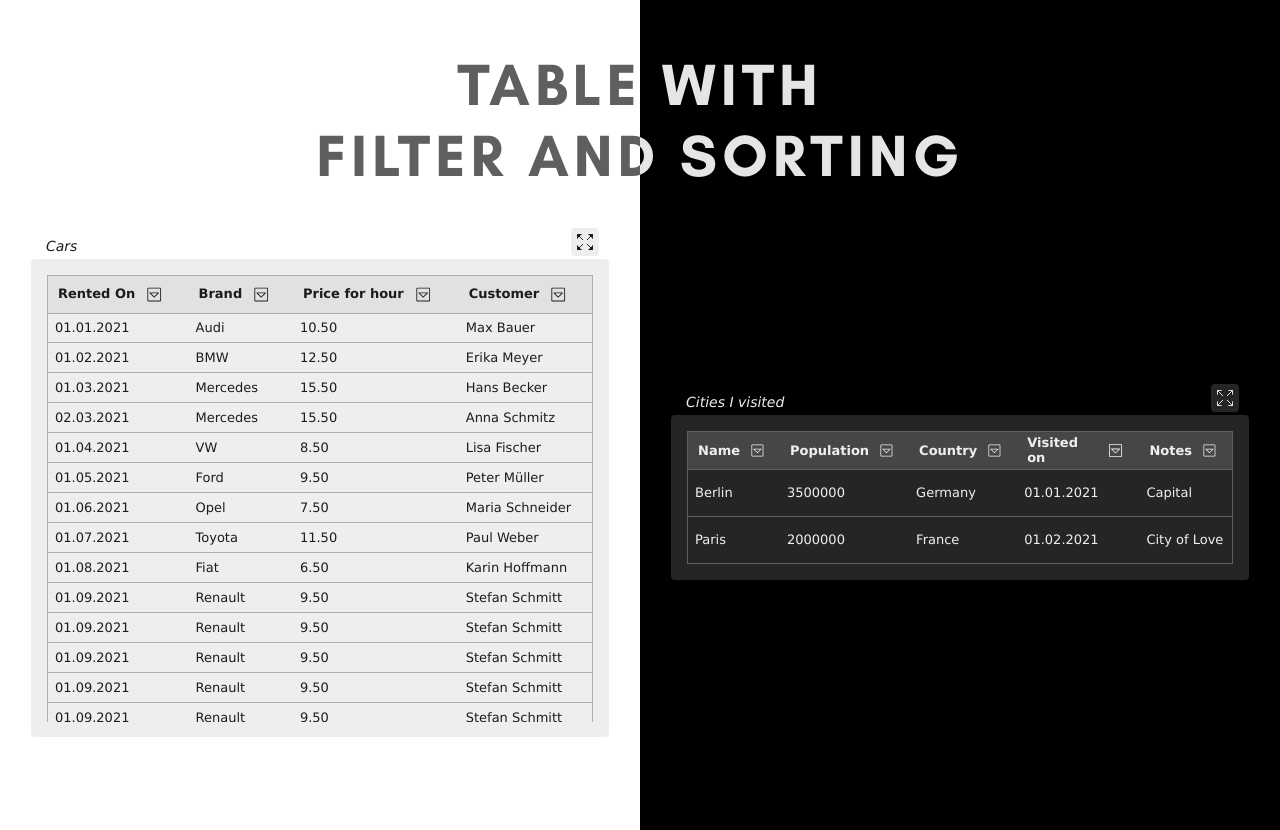
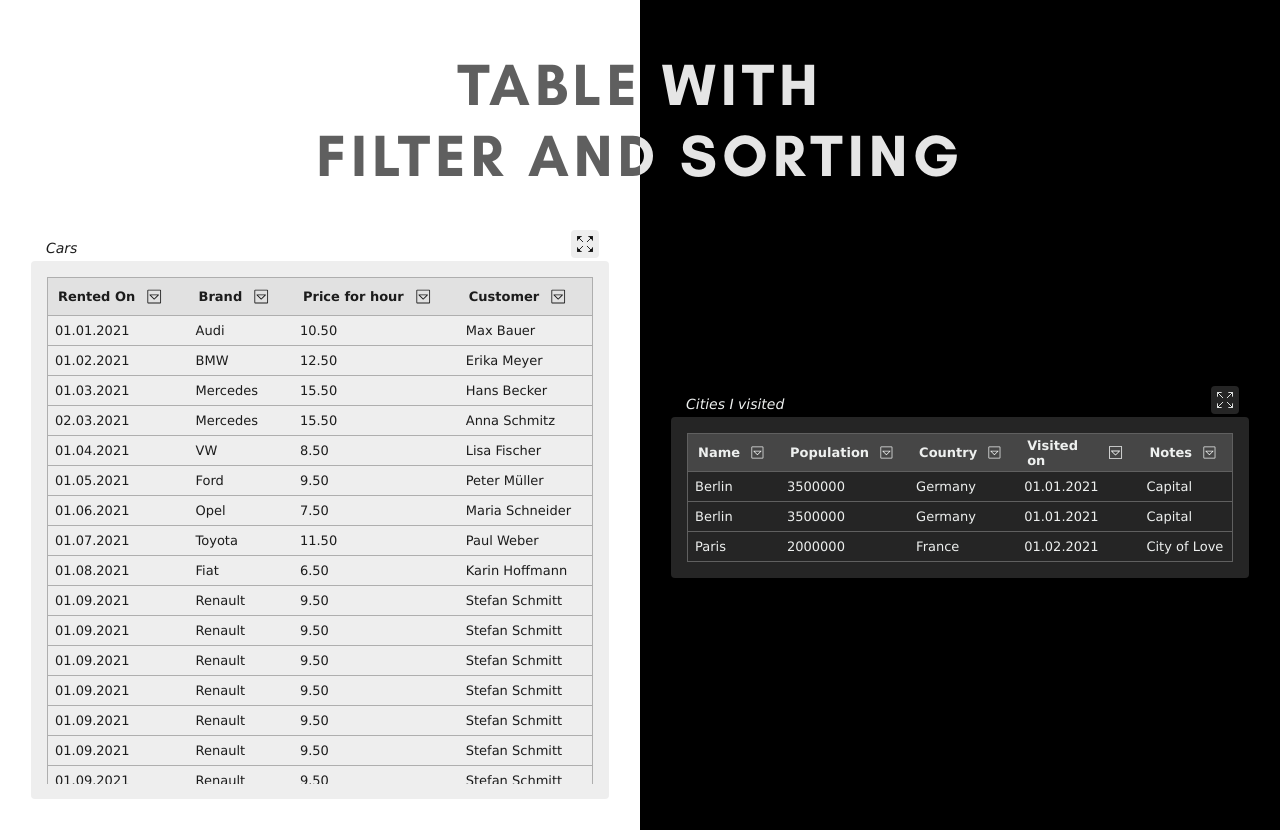
Before and after one commit to vika-v-v/table-with-filters-and-sorting, an Angular app: page / in a window 1280 px wide. Built offline with nearby package versions, Linux system fonts and the light colour scheme; a web font is replaced by a local one.

Commit message:
working on box of the table

```diff
--- a/src/app/demo/demo.component.css
+++ b/src/app/demo/demo.component.css
@@ -66,6 +66,6 @@
   align-items: center;
   justify-content: center;
   width: 100%;
-  height: calc(75vh - 120px);
+  height: calc(75vh - 90px);
   margin-top: calc(25vh + 10px);
 }
--- a/src/app/demo/demo.component.ts
+++ b/src/app/demo/demo.component.ts
@@ -57,6 +57,7 @@ export class DemoComponent {
 
   citiesTableData = [
     ["Berlin", 3500000, "Germany", "2021-01-01", "Capital"],
+    ["Berlin", 3500000, "Germany", "2021-01-01", "Capital"],
     ["Paris", 2000000, "France", "2021-02-01", "City of Love"]
   ];
 }
--- a/src/app/table/table.component.css
+++ b/src/app/table/table.component.css
@@ -36,11 +36,14 @@
 
 #container {
   z-index: 1;
+  max-width: 100%;
   width: 100%;
+  min-width: 100%;
   max-height: 100%;
+  height: fit-content;
   box-sizing: border-box;
   padding: 1px;
-  margin: 5px 0 10px;
+  margin: 5px 0;
 }
 
 #top-elements-container {
@@ -84,7 +87,6 @@ svg {
   height: 100%;
 }
 
-
 .name {
   display: flex;
   justify-content: start;
@@ -98,30 +100,25 @@ svg {
 }
 
 #table-container {
+  display: flex;
+  flex-direction: column;
+
   max-height: 100%;
-  height: 100%;
   border-radius: 4px;
   padding: 15px;
-  position: relative;
   background-color: var(--main-background);
-  box-sizing: border-box;
 }
 
 #table-content-container {
   overflow: auto;
-  max-height: 100%;
-  height: 100%;
   margin: 0;
   box-sizing: border-box;
+  max-height: 100%;
   padding: 1px;
 }
 
 table {
   width: 100%;
-  height: 100%;
-  min-height: fit-content;
-  box-sizing: border-box;
-  padding: 1px;
   border-collapse: collapse;
   text-align: left;
   table-layout: auto;
```
